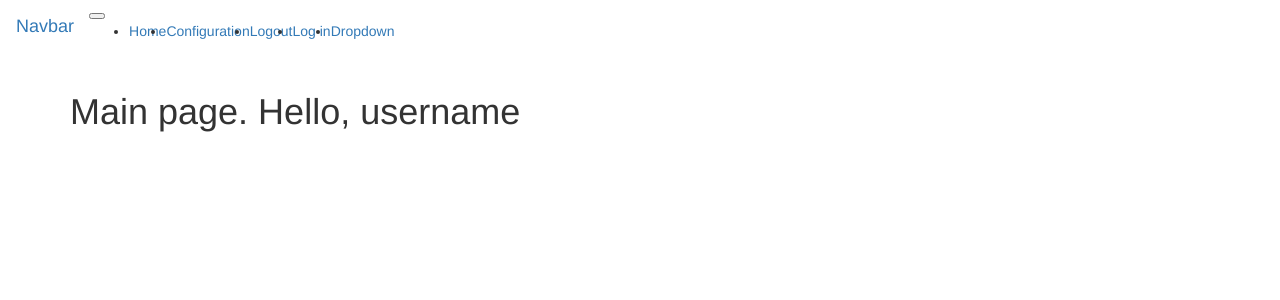
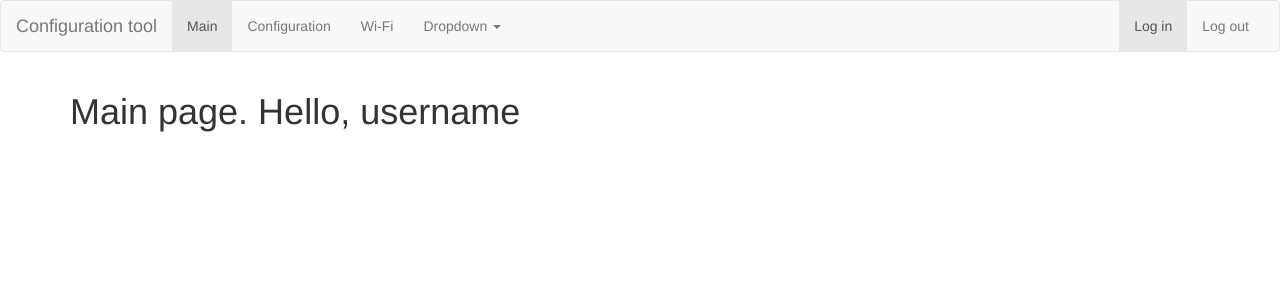
Before and after one commit to SilentLegionInc/settings-control, a Flask app: page / in a window 1280 px wide. Shown: the top 300 px of the page. Run offline with Flask 2, Linux system fonts and the light colour scheme; parts of the project's set-up code (start-up, migrations or seed data) failed here and were passed over; some libraries are stand-ins or nearby versions.

Commit message:
fixed navbar at backend

```diff
--- a/backend/src/templates/navbar.html
+++ b/backend/src/templates/navbar.html
@@ -1,34 +1,36 @@
-<nav class="navbar navbar-expand-lg navbar-light bg-light">
-  <a class="navbar-brand" href="#">Navbar</a>
-  <button class="navbar-toggler" type="button" data-toggle="collapse" data-target="#navbarSupportedContent" aria-controls="navbarSupportedContent" aria-expanded="false" aria-label="Toggle navigation">
-    <span class="navbar-toggler-icon"></span>
-  </button>
-
-  <div class="collapse navbar-collapse" id="navbarSupportedContent">
-    <ul class="navbar-nav mr-auto">
-      <li class="nav-item active">
-        <a class="nav-link" href="/">Home <span class="sr-only">(current)</span></a>
-      </li>
-      <li class="nav-item">
-        <a class="nav-link" href="/config">Configuration</a>
-      </li>
-      <li class="nav-item">
-        <a class="nav-link" href="/logout">Logout</a>
-      </li>
-      <li class="nav-item">
-        <a class="nav-link" href="/login">Log in</a>
-      </li>
-      <li class="nav-item dropdown">
-        <a class="nav-link dropdown-toggle" href="#" id="navbarDropdown" role="button" data-toggle="dropdown" aria-haspopup="true" aria-expanded="false">
-          Dropdown
-        </a>
-        <div class="dropdown-menu" aria-labelledby="navbarDropdown">
-          <a class="dropdown-item" href="#">Action</a>
-          <a class="dropdown-item" href="#">Another action</a>
-          <div class="dropdown-divider"></div>
-          <a class="dropdown-item" href="#">Something else here</a>
-        </div>
-      </li>
-    </ul>
-  </div>
+<nav class="navbar navbar-default">
+    <div class="container-fluid">
+      <div class="navbar-header">
+        <button type="button" class="navbar-toggle collapsed" data-toggle="collapse" data-target="#navbar" aria-expanded="false" aria-controls="navbar">
+          <span class="sr-only">Toggle navigation</span>
+          <span class="icon-bar"></span>
+          <span class="icon-bar"></span>
+          <span class="icon-bar"></span>
+        </button>
+        <a class="navbar-brand" href="#">Configuration tool</a>
+      </div>
+      <div id="navbar" class="navbar-collapse collapse">
+        <ul class="nav navbar-nav">
+          <li class="active"><a href="/index">Main</a></li>
+          <li><a href="/config">Configuration</a></li>
+          <li><a href="#">Wi-Fi</a></li>
+          <li class="dropdown">
+            <a href="#" class="dropdown-toggle" data-toggle="dropdown" role="button" aria-haspopup="true" aria-expanded="false">Dropdown <span class="caret"></span></a>
+            <ul class="dropdown-menu">
+              <li><a href="#">Action</a></li>
+              <li><a href="#">Another action</a></li>
+              <li><a href="#">Something else here</a></li>
+              <li role="separator" class="divider"></li>
+              <li class="dropdown-header">Nav header</li>
+              <li><a href="#">Separated link</a></li>
+              <li><a href="#">One more separated link</a></li>
+            </ul>
+          </li>
+        </ul>
+        <ul class="nav navbar-nav navbar-right">
+          <li class="active"><a href="/login">Log in</a></li>
+          <li><a href="/logout">Log out</a></li>
+        </ul>
+      </div><!--/.nav-collapse -->
+    </div><!--/.container-fluid -->
 </nav>
```
Also changed, not shown: backend/src/static/css/main.css (+6 -11 lines).
